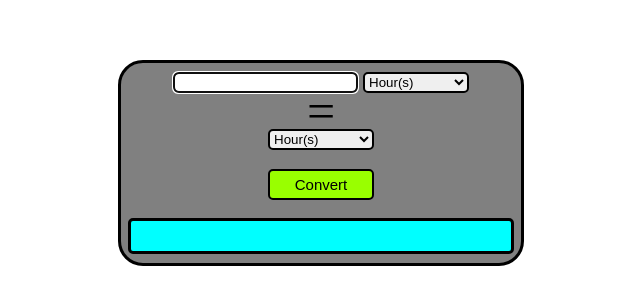
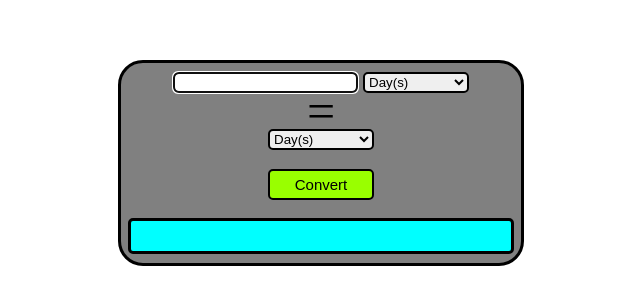
Before and after one commit to Mankeyss/Time-Converter-Example, a plain HTML site: page files/main.html in a window 1280 px wide. Shown: the part 237-542 px from the top of the page, 319-959 px from the left. Drawn offline with Linux system fonts and the light colour scheme.

Commit message:
Update main.html

```diff
--- a/files/main.html
+++ b/files/main.html
@@ -17,6 +17,7 @@
             <input class="input" placeholder="" autofocus id="first-time">
             <div>
                 <select name="time-unit" class="time-unit" id="first-unit">
+                    <option value="hours">Day(s)</option>
                     <option value="hours">Hour(s)</option>
                   <option value="minutes">Minute(s)</option>
                   <option value="seconds">Second(s)</option>
@@ -26,6 +27,7 @@
             <p class="equalSign">=</p>
             <div>
                 <select name="time-unit" class="time-unit" id="second-unit">
+                    <option value="hours">Day(s)</option>
                     <option value="hours">Hour(s)</option>
                   <option value="minutes">Minute(s)</option>
                   <option value="seconds">Second(s)</option>
```
